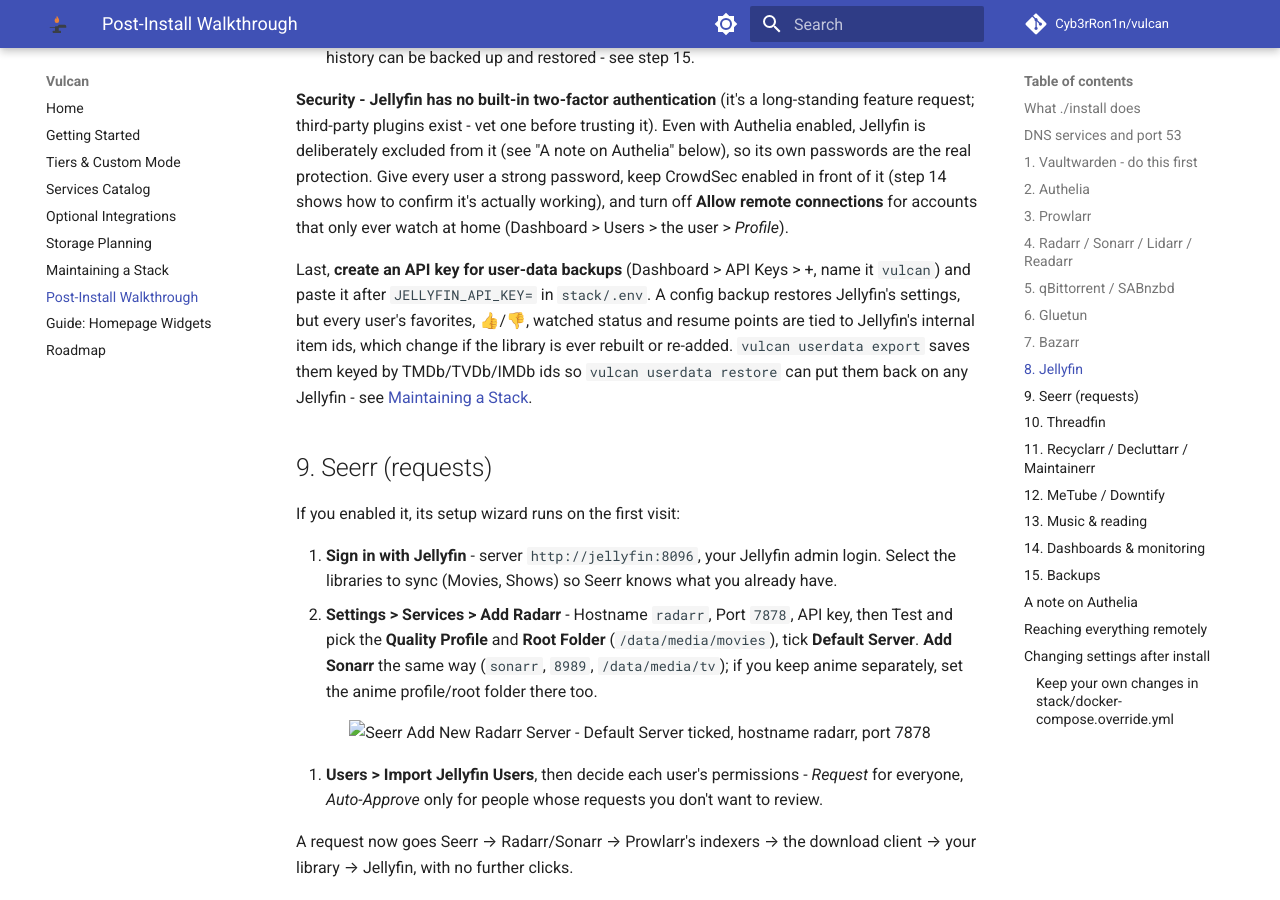
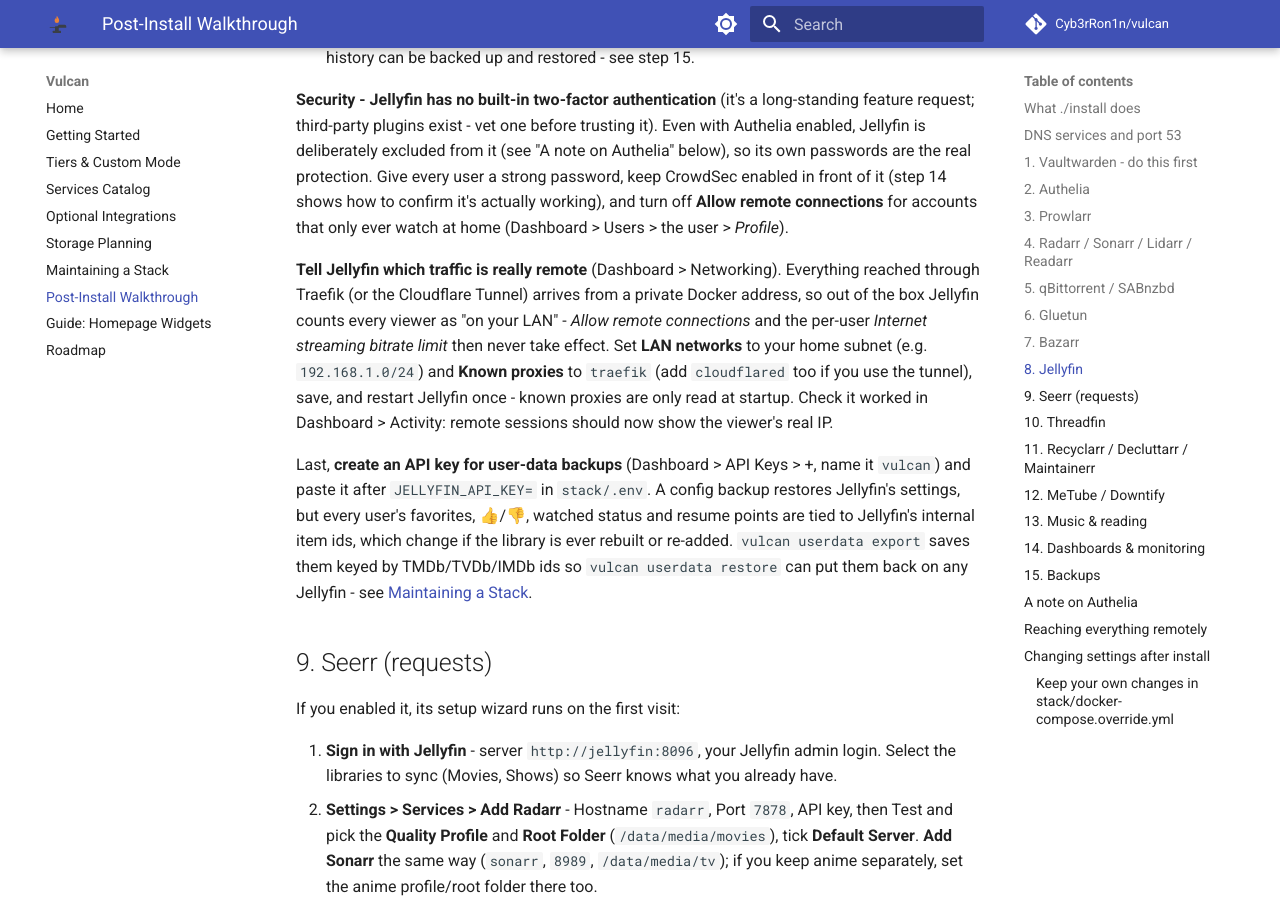
Before and after one commit to Cyb3rRon1n/vulcan, an MkDocs documentation site: the page built from docs/walkthrough.md, in a window 1280 px wide and 900 px high, scrolled down 8026 px. Built offline with MkDocs 1.6.1 and Material for MkDocs 9.7.7, drawn with Linux system fonts in a browser that asks for light colours; comment, search, counter and statistics services are not loaded.

Commit message:
docs: tell Jellyfin which traffic is remote behind Traefik/the tunnel (#37)
Behind Traefik every viewer arrives from a private Docker IP, so Jellyfin
treats all of them as LAN and ignores 'Allow remote connections' and the
per-user internet bitrate limit. Found on a live install; fixed there by
LAN networks + Known proxies (traefik, cloudflared) and one restart.

```diff
--- a/docs/walkthrough.md
+++ b/docs/walkthrough.md
@@ -379,6 +379,16 @@
 CrowdSec enabled in front of it (step 14 shows how to confirm it's actually
 working), and turn off **Allow remote connections** for accounts that only
 ever watch at home (Dashboard > Users > the user > *Profile*).
+
+**Tell Jellyfin which traffic is really remote** (Dashboard > Networking).
+Everything reached through Traefik (or the Cloudflare Tunnel) arrives from a
+private Docker address, so out of the box Jellyfin counts every viewer as
+"on your LAN" - *Allow remote connections* and the per-user
+*Internet streaming bitrate limit* then never take effect. Set **LAN
+networks** to your home subnet (e.g. `192.168.1.0/24`) and **Known proxies**
+to `traefik` (add `cloudflared` too if you use the tunnel), save, and restart
+Jellyfin once - known proxies are only read at startup. Check it worked in
+Dashboard > Activity: remote sessions should now show the viewer's real IP.
 
 Last, **create an API key for user-data backups** (Dashboard > API Keys >
 +, name it `vulcan`) and paste it after `JELLYFIN_API_KEY=` in
```
Also changed, not shown: docs/integrations.md (+1 -1 lines).
